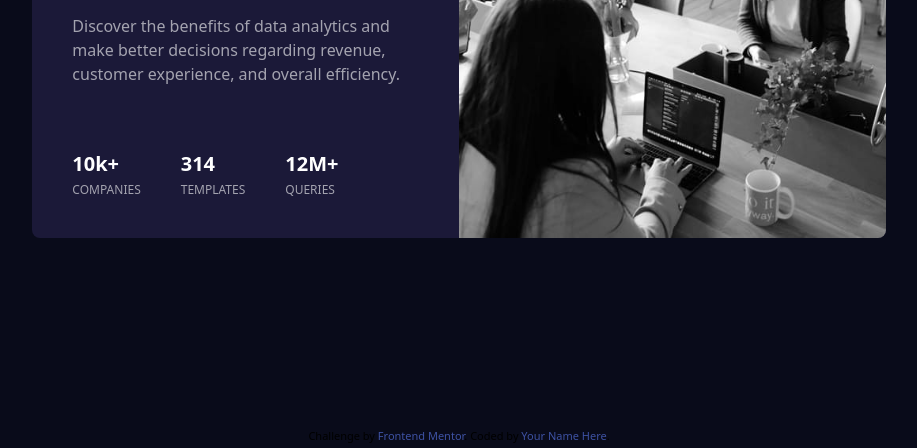
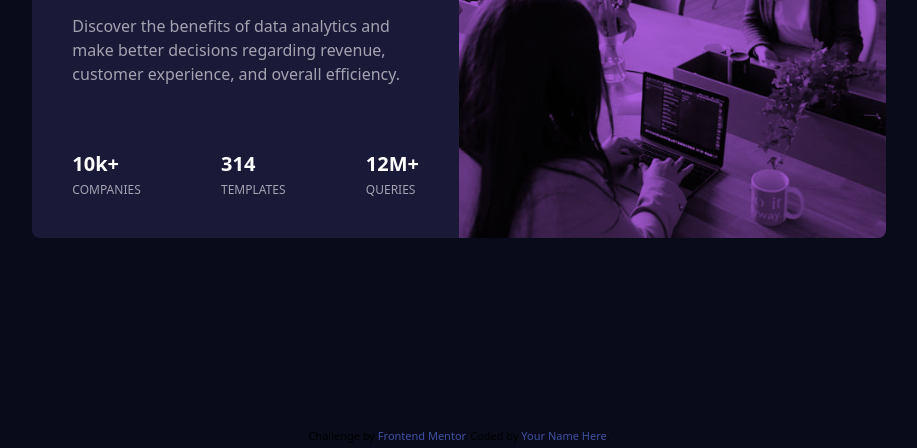
Before and after one commit to numan-iftikhar/stats-preview-card-fem, a plain HTML site: page index.html in a window 1280 px wide. Shown: the part 352-800 px from the top of the page, without its empty margins (181-1098 px from the left). Drawn offline with nearby package versions, Linux system fonts and the light colour scheme.

Commit message:
make bg-img & stats row resp.

```diff
--- a/index.html
+++ b/index.html
@@ -12,7 +12,7 @@
       href="./images/favicon-32x32.png"
     />
     <script src="https://cdn.tailwindcss.com"></script>
-    <title>Frontend Mentor | Stats preview card component</title>
+    <title>Stats preview card component</title>
 
     <!-- Feel free to remove these styles or customise in your own stylesheet 👍 -->
     <style>
@@ -22,6 +22,10 @@
       }
       .attribution a {
         color: hsl(228, 45%, 44%);
+      }
+      .right{
+        min-height: 265px;
+        background-image: url(images/image-header-desktop.jpg);
       }
     </style>
     <!-- tailwind customise -->
@@ -49,12 +53,7 @@
       class="my-20 md:my-0 w-2/3 md:flex md:flex-row-reverse bg-darkDesaturatedBlue rounded-lg"
     >
       <!-- right side -->
-      <div class="right md:w-1/2">
-        <img
-          class="min-w-full h-full rounded-t-lg md:rounded-tl-none md:rounded-r-lg"
-          src="images/image-header-desktop.jpg"
-          alt=""
-        />
+      <div class="right bg-softViolet bg-center bg-blend-multiply bg-cover bg-no-repeat md:w-1/2 rounded-t-lg md:rounded-tl-none md:rounded-r-lg">
       </div>
 
       <!-- left side -->
@@ -70,7 +69,7 @@
 
         <!-- stats -->
         <div
-          class="stats text-white md:flex space-y-10 md:space-y-0 md:space-x-10"
+          class="stats text-white flex flex-col md:flex-row md:flex-wrap justify-between space-y-10 md:space-y-0"
         >
           <div>
             <h2 class="text-xl font-bold">10k+</h2>
```
